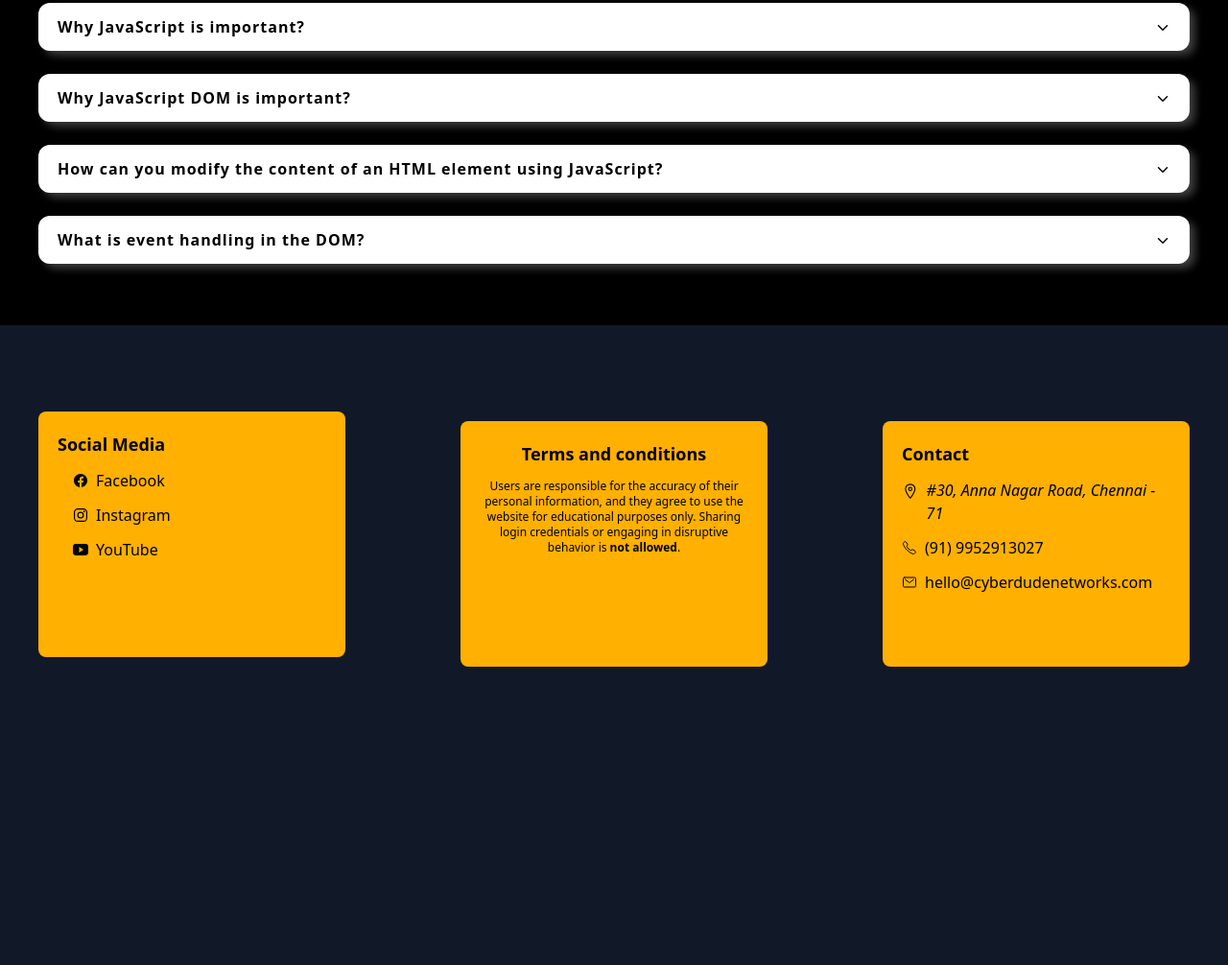
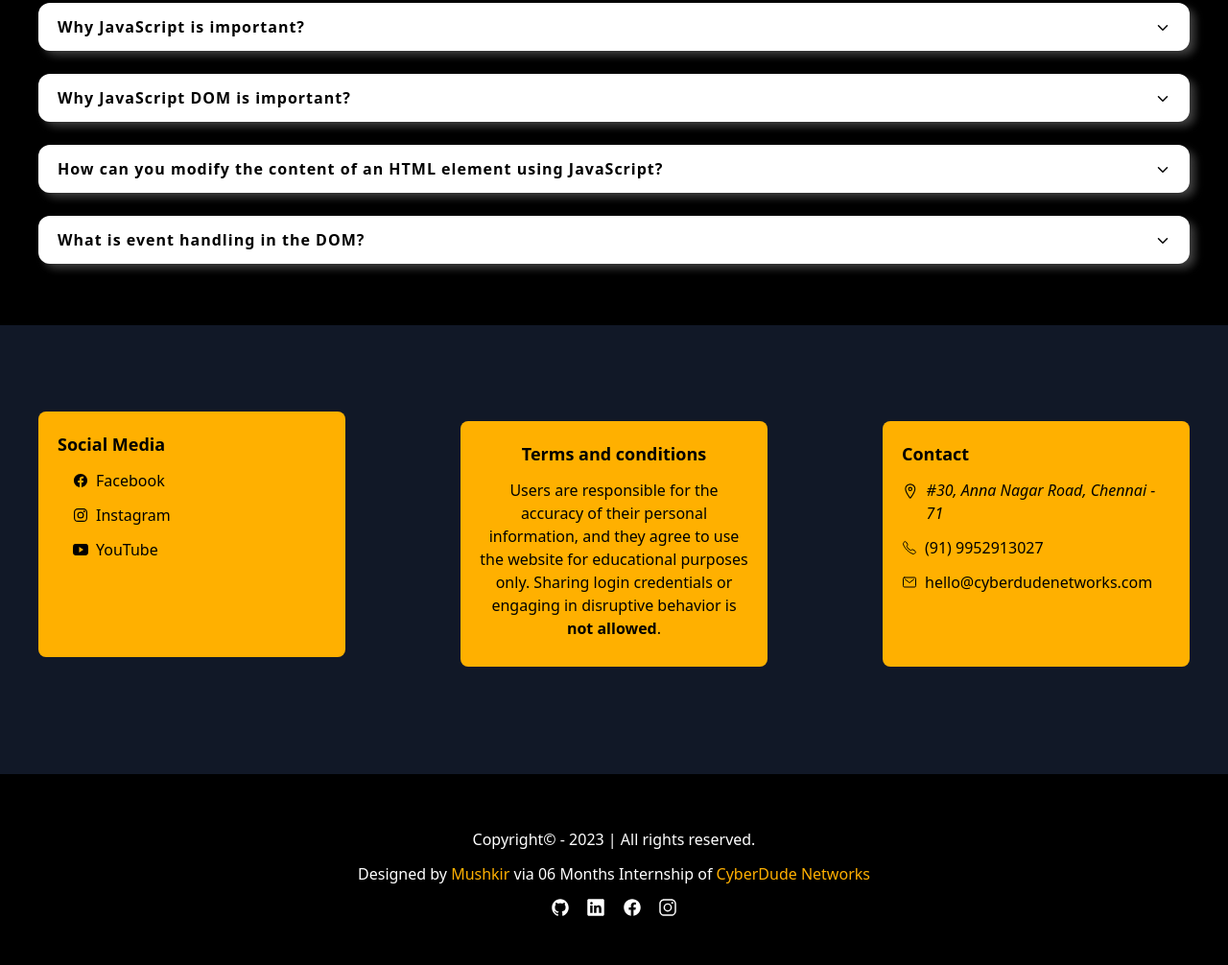
Before and after one commit to Mushkir/javascript-dom-landing-page-idea, a website built with Vite: page index.html in a window 1280 px wide. Shown: the part 1371-2377 px from the top of the page at 96% size. Built offline with nearby package versions, Linux system fonts and the light colour scheme; some icons are missing.

Commit message:
Home page works completed

```diff
--- a/index.html
+++ b/index.html
@@ -26,7 +26,7 @@
 
       <div
         class="nav-links duration-500 md:static md:min-h-fit pr-5 absolute bg-hex-yellow min-h-[30vh] md:w-auto left-0 top-[-100%] w-full flex px-5">
-        <ul class="text-white flex items-center gap-16 md:flex-row flex-col md:items-center md:gap-[4vw] gap-5">
+        <ul class="text-white flex items-center md:flex-row flex-col md:items-center md:gap-[4vw] gap-5">
           <li>
             <a href="#" class="transition 500 hover:text-hex-white font-semibold text-background-yellow-color">Home</a>
           </li>
@@ -241,7 +241,7 @@
   </main>
 
   <footer>
-    <section class="bg-gray-900 pt-20 pb-96 px-5">
+    <section class="bg-gray-900 pt-20 pb-28 px-5">
 
       <div class=" space-y-5 md:flex md:items-center md:justify-between md:px-5 md:space-x-3 ">
         <!--    -->
@@ -282,7 +282,8 @@
           <p class="text-lg font-semibold text-center">Terms and conditions</p>
           <ul class="list-none mt-3 space-y-3">
             <li class="flex items-center">
-              <p class="text-xs text-center">Users are responsible for the accuracy of their personal information, and
+              <p class="text-xs md:text-base text-center">Users are responsible for the accuracy of their personal
+                information, and
                 they agree to
                 use the website for educational purposes only. Sharing login credentials or engaging in disruptive
                 behavior is <strong>not allowed</strong>.</p>
@@ -291,8 +292,6 @@
         </div>
 
         <!-- Contact -->
-        <!-- basis-4/12 max-w-xs -->
-        <!-- w-64 h-64 -->
         <div
           class="md:basis-4/12 md:max-w-xs md:w-64 md:h-64 text-black bg-hex-yellow  px-5 pt-5 pb-4 rounded-lg hover:cursor-pointer transition 500 hover:-translate-y-1 md:hover:shadow-yellow-box-shadow">
           <p class="text-lg font-semibold">Contact</p>
@@ -323,17 +322,48 @@
       </div>
     </section>
 
+    <section class="bg-black text-white px-5 pt-14 pb-10 text-center space-y-3">
+      <p class="text-white">Copyright&copy; - 2023 | All rights reserved. </p>
+      <p class="text-white">Designed by <a href="https://github.com/Mushkir/javascript-dom-landing-page-idea"
+          title="Go to GitHub Repo" target="_blank" class="text-hex-yellow transition 500 hover:text-white">Mushkir</a>
+        via 06 Months
+        Internship of <a href="https://cyberdudenetworks.com" title="Go to CyberDude Networks" target="_blank"
+          class="text-hex-yellow transition 500 hover:text-white">CyberDude
+          Networks</a></p>
+
+      <!-- Social Links -->
+      <div class="md:text-xl md:space-x-3">
+        <!-- GitHub -->
+        <a href="https://github.com/Mushkir" target="_blank" title="Open Mushkir's Repository"><ion-icon
+            name="logo-github" class="transition 500 hover:-translate-y-1 cursor-pointer"></ion-icon></a>
+
+        <!-- LinkedIn -->
+        <a href="https://www.instagram.com" target="_blank" title="Go to Instagram Profile"><ion-icon
+            name="logo-linkedin"
+            class="transition 500 hover:-translate-y-1 cursor-pointer hover:text-linked-in-color"></ion-icon></a>
+
+        <!-- Facebook -->
+        <a href="https://www.facebook.com/profile.php?id=100059556802890" title="Open Mushkir's Facebook Profile" target="_blank"><ion-icon name="logo-facebook" class="transition 500 hover:-translate-y-1 cursor-pointer hover:text-fb-color-code"></ion-icon></a>
+
+        <!-- Instagram -->
+        <a href="https://www.instagram.com" target="_blank" title="Go to Mushkir's Instagram Profile"> <ion-icon
+            name="logo-instagram" class="transition 500 hover:-translate-y-1 cursor-pointer"></ion-icon> </a>
+      </div>
+    </section>
+
   </footer>
 
 
+  <!-- JS Files -->
   <script type="module" src="https://unpkg.com/ionicons@7.1.0/dist/ionicons/ionicons.esm.js"></script>
   <script nomodule src="https://unpkg.com/ionicons@7.1.0/dist/ionicons/ionicons.js"></script>
 
+  <!-- Toggle Menu JS -->
   <script>
     const nav_links = document.querySelector(".nav-links");
     function onToggleMenu(e) {
       e.name = e.name === "menu" ? "close" : "menu";
-      nav_links.classList.toggle("top-[9%]");
+      nav_links.classList.toggle("top-[20px]");
     }
   </script>
 </body>
--- a/tailwind.config.js
+++ b/tailwind.config.js
@@ -12,7 +12,9 @@ export default {
       colors: {
         "background-yellow-color":"#004225",
         "hex-white":"#F5F5DC",
-        "hex-yellow":"#FFB000"
+        "hex-yellow":"#FFB000",
+        "linked-in-color":" #0072b1",
+        "fb-color-code":"#4267B2"
       }
     },
   },
```
Also changed, not shown: dist/index.html, 4 other files.
